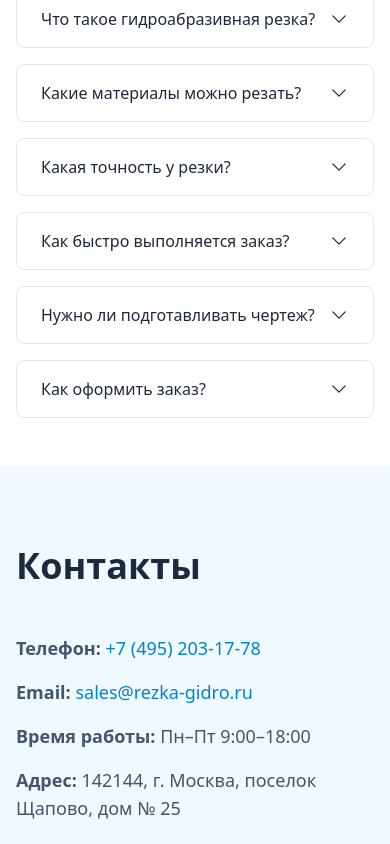
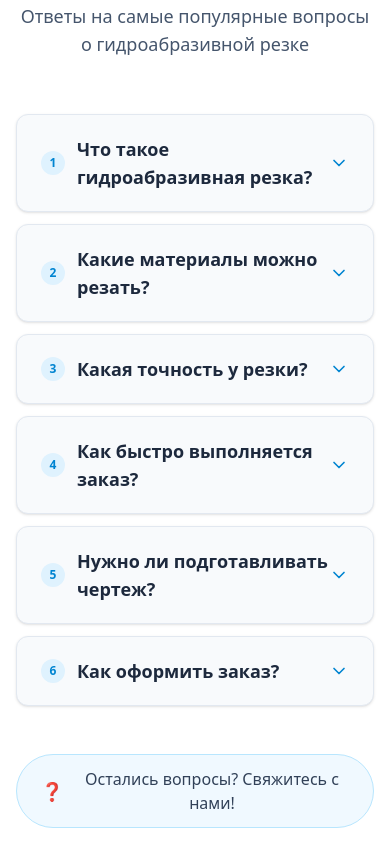
Before and after one commit to sashashreyder/waterjet, a React (Vite) app: page / in a window 390 px wide. Shown: the part 5140-5984 px from the top of the page. Built offline with nearby package versions, Linux system fonts and the light colour scheme.

Commit message:
FAQ updated

```diff
--- a/src/App.tsx
+++ b/src/App.tsx
@@ -44,7 +44,7 @@ function App() {
           <WorksSection />
           <ServicesSection />
           <Presentation />
-          <FAQ />
+          <FAQ onContactClick={openModal} />
           <ContactSection onCallClick={openModal} />
         </main>
 
--- a/src/components/Faq.tsx
+++ b/src/components/Faq.tsx
@@ -1,5 +1,9 @@
 import { useState } from 'react';
-import { ChevronDownIcon } from '@heroicons/react/24/outline';
+import { ChevronDown } from 'lucide-react';
+
+interface FAQProps {
+  onContactClick?: () => void;
+}
 
 const faqData = [
   {
@@ -34,7 +38,7 @@ const faqData = [
   },
 ];
 
-export default function FAQ() {
+export default function FAQ({ onContactClick }: FAQProps) {
   const [openIndex, setOpenIndex] = useState<number | null>(null);
 
   const toggle = (index: number) => {
@@ -42,28 +46,68 @@ export default function FAQ() {
   };
 
   return (
-    <section className="max-w-3xl mx-auto px-4 py-12" id="faq">
-      <h2 className="text-3xl font-bold text-center mb-10 text-gray-800">Частые вопросы</h2>
-      <div className="space-y-4">
+    <section className="bg-white py-20 px-4 md:px-8" id="faq">
+      <div className="max-w-4xl mx-auto">
+        <div className="text-center mb-14">
+          <h2 className="text-4xl md:text-5xl font-extrabold text-slate-800 mb-4" data-aos="fade-up">
+            Частые вопросы
+          </h2>
+          <p className="text-slate-600 text-lg max-w-2xl mx-auto" data-aos="fade-up">
+            Ответы на самые популярные вопросы о гидроабразивной резке
+          </p>
+        </div>
+
+        <div className="space-y-3">
           {faqData.map((item, index) => (
-          <div key={index} className="border border-gray-200 rounded-lg">
+            <div
+              key={index}
+              className="bg-slate-50 rounded-xl border border-slate-200 overflow-hidden shadow-sm hover:shadow-md transition-all duration-300"
+              data-aos="fade-up"
+              data-aos-delay={index * 100}
+            >
               <button
-              className="w-full flex justify-between items-center px-6 py-4 text-left text-gray-800 font-medium focus:outline-none"
+                className="w-full flex justify-between items-center px-6 py-5 text-left text-slate-800 font-semibold focus:outline-none hover:bg-slate-100 transition-colors duration-200"
                 onClick={() => toggle(index)}
               >
-              <span>{item.question}</span>
-              <ChevronDownIcon
-                className={`w-5 h-5 transition-transform duration-200 ${
+                <div className="flex items-center gap-3">
+                  <div className="w-6 h-6 bg-sky-100 rounded-full flex items-center justify-center flex-shrink-0">
+                    <span className="text-sky-600 font-bold text-xs">{index + 1}</span>
+                  </div>
+                  <span className="text-lg">{item.question}</span>
+                </div>
+                <ChevronDown
+                  size={20}
+                  className={`text-sky-600 transition-transform duration-300 flex-shrink-0 ${
                     openIndex === index ? 'rotate-180' : ''
                   }`}
                 />
               </button>
               {openIndex === index && (
-              <div className="px-6 pb-4 text-gray-600 text-sm leading-relaxed">{item.answer}</div>
+                <div className="px-6 pb-6 text-slate-600 text-base leading-relaxed border-t border-slate-200 bg-white">
+                  <div className="flex items-start gap-3 pt-4">
+                    <div className="w-6 h-6 bg-sky-50 rounded-full flex items-center justify-center flex-shrink-0 mt-0.5">
+                      <span className="text-sky-500 text-xs">💡</span>
+                    </div>
+                    <p>{item.answer}</p>
+                  </div>
+                </div>
               )}
             </div>
           ))}
         </div>
+
+        <div className="text-center mt-12">
+          <button
+            onClick={onContactClick}
+            className="inline-flex items-center gap-3 bg-sky-50 px-6 py-3 rounded-full border border-sky-200 hover:bg-sky-100 hover:border-sky-300 transition-all duration-200 cursor-pointer"
+          >
+            <span className="text-sky-600 text-lg">❓</span>
+            <span className="text-slate-700 font-medium">
+              Остались вопросы? Свяжитесь с нами!
+            </span>
+          </button>
+        </div>
+      </div>
     </section>
   );
 }
--- a/src/components/Header/Header.tsx
+++ b/src/components/Header/Header.tsx
@@ -42,11 +42,12 @@ const Header = ({ onCallClick }: HeaderProps) => {
 
   const navItems = [
     { href: '#hero', label: 'Главная' },
-    { href: '#works', label: 'Наши работы' },
+    { href: '#features', label: 'Преимущества' },
+    { href: '#works', label: 'Работы' },
     { href: '#services', label: 'Услуги' },
-    { href: '#clients', label: 'Клиенты' },
+    { href: '#presentation', label: 'Презентация' },
+    { href: '#faq', label: 'FAQ' },
     { href: '#contact', label: 'Контакты' },
-    { href: '#faq', label: 'FAQ' },
   ];
 
   return (
--- a/src/components/Presentation.tsx
+++ b/src/components/Presentation.tsx
@@ -88,7 +88,7 @@ const Presentation: React.FC = () => {
   }, []);
 
   return (
-    <div className={`bg-sky-50 py-12 px-4 md:px-8 ${isFullscreen ? 'fixed inset-0 z-50' : ''}`}>
+    <div id="presentation" className={`bg-sky-50 py-12 px-4 md:px-8 ${isFullscreen ? 'fixed inset-0 z-50' : ''}`}>
       {/* Title and Controls */}
       <div className="max-w-6xl mx-auto text-center mb-14">
         <h2 className="text-4xl md:text-5xl font-extrabold text-slate-800 mb-3" data-aos="fade-up">
--- a/src/index.css
+++ b/src/index.css
@@ -4,3 +4,8 @@
 html {
   scroll-behavior: smooth;
 }
+
+/* Scroll offset for fixed header */
+html {
+  scroll-padding-top: 80px;
+}
```
Lines whose indentation alone changed are shown as unchanged.
